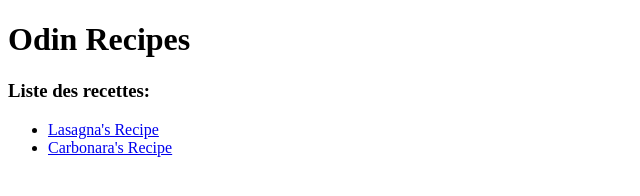
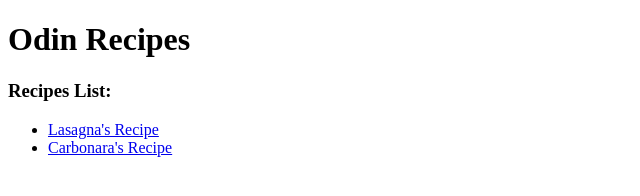
Before and after one commit to ZeiArt/odin-recipes, a plain HTML site: page index.html in a window 1280 px wide. Shown: the full height of the page, 0-640 px from the left. Drawn offline with Linux system fonts and the light colour scheme.

Commit message:
Rectified Typo

```diff
--- a/index.html
+++ b/index.html
@@ -8,7 +8,7 @@
 </head>
 <body>
     <h1>Odin Recipes</h1>
-    <h3>Liste des recettes:</h3>
+    <h3>Recipes List:</h3>
     <ul>
         <li><a href="recipes/lasagna.html">Lasagna's Recipe</a></li>
         <li><a href="recipes/carbonara.html">Carbonara's Recipe</a></li>
```
